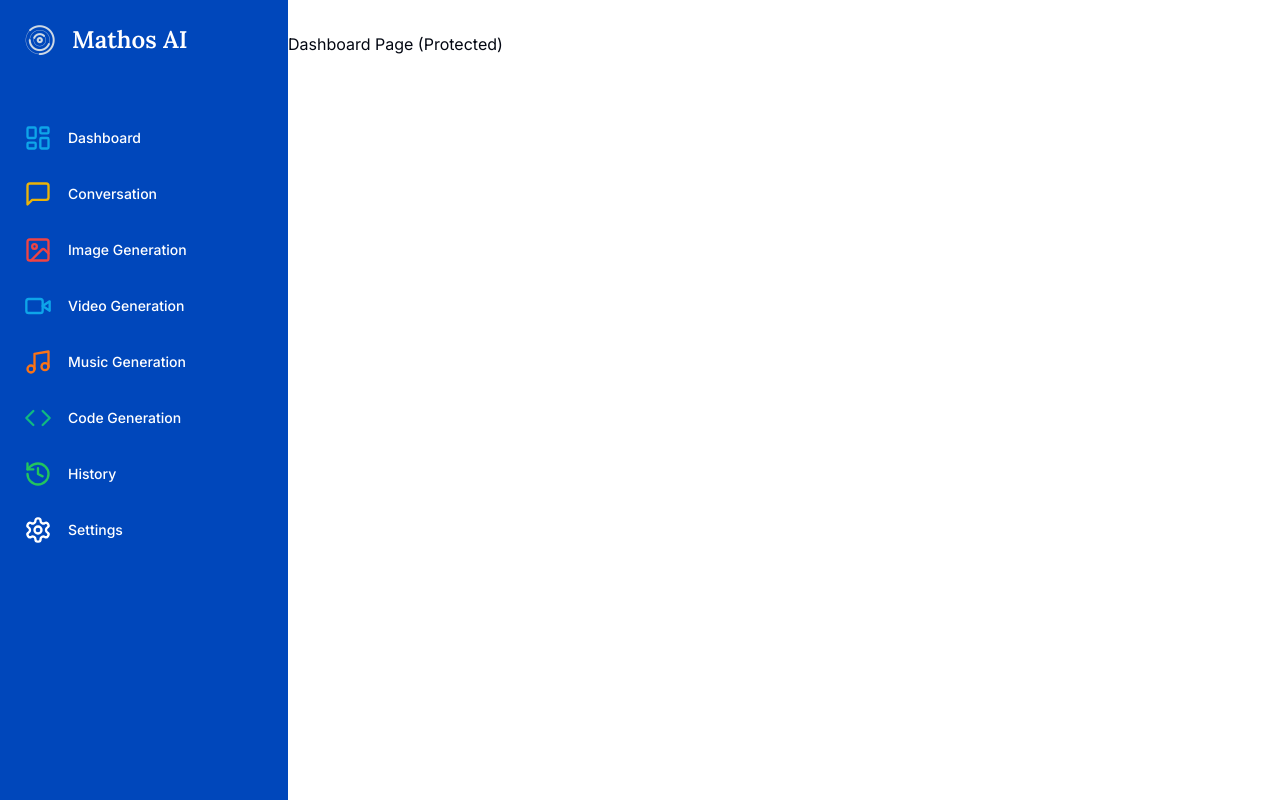
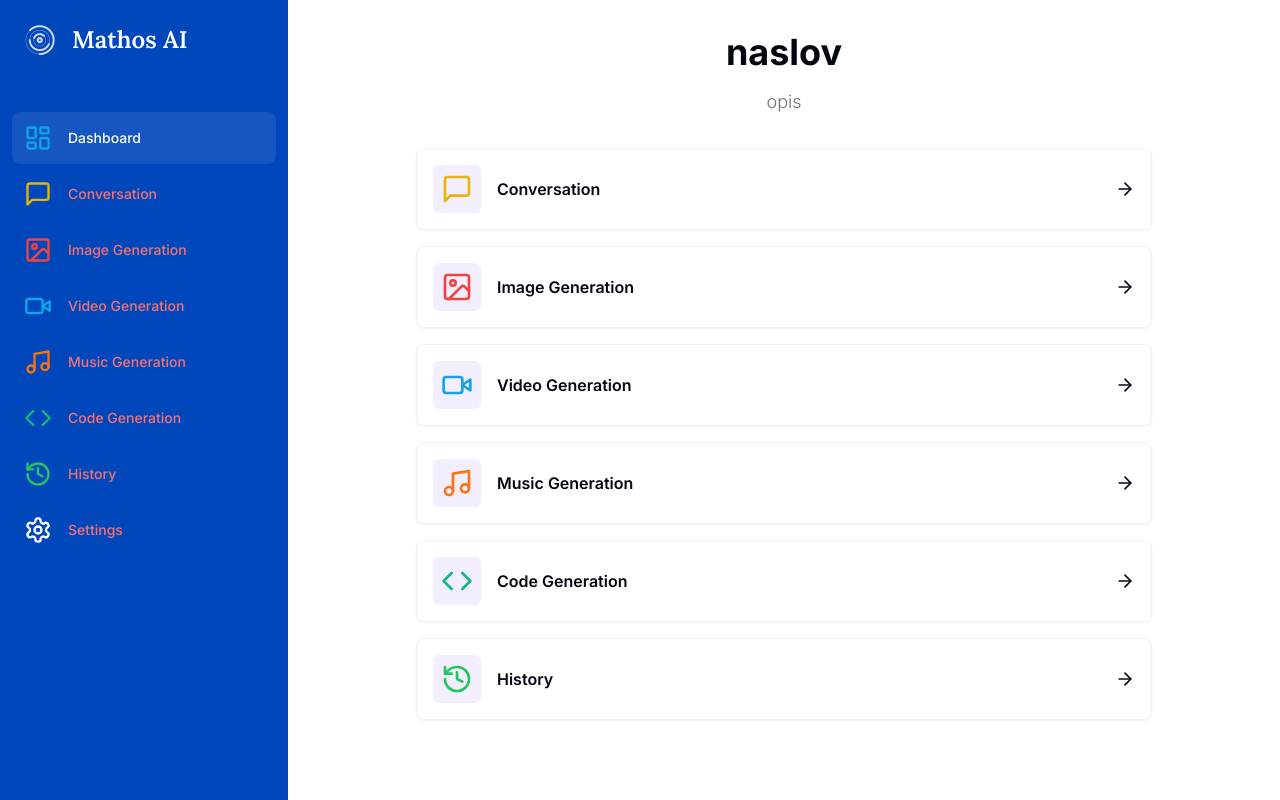
Before and after one commit to branebb/ai-tools, a Next.js app: page /dashboard in a window 1280 px wide. Built offline with nearby package versions, Linux system fonts and the light colour scheme.

Commit message:
Dashboard page finished, mobile-sidebar bug fixed

```diff
--- a/app/(dashboard)/(routes)/dashboard/page.tsx
+++ b/app/(dashboard)/(routes)/dashboard/page.tsx
@@ -1,7 +1,89 @@
+"use client";
+
+import { Card } from "@/components/ui/card";
+import { cn } from "@/lib/utils";
+import { useRouter } from "next/navigation";
+
+import { MessageSquare, ImageIcon, VideoIcon, Music, HistoryIcon, Code, Settings, ArrowRight } from "lucide-react"
+
+const tools = [
+  {
+      label: "Conversation",
+      icon: MessageSquare,
+      href: "/conversation",
+      bgColor: "bg-violet-500/10",
+      color: "text-yellow-500",
+  },
+
+  {
+      label: "Image Generation",
+      icon: ImageIcon,
+      href: "/image",
+      bgColor: "bg-violet-500/10",
+      color: "text-red-500",
+  },
+
+  {
+      label: "Video Generation",
+      icon: VideoIcon,
+      href: "/video",
+      bgColor: "bg-violet-500/10",
+      color: "text-sky-500",
+  },
+
+  {
+      label: "Music Generation",
+      icon: Music,
+      href: "/music",
+      bgColor: "bg-violet-500/10",
+      color: "text-orange-500",
+  },
+
+  {
+      label: "Code Generation",
+      icon: Code,
+      href: "/code",
+      bgColor: "bg-violet-500/10",
+      color: "text-emerald-500",
+  },
+
+  {
+      label: "History",
+      icon: HistoryIcon,
+      href: "/history",
+      bgColor: "bg-violet-500/10",
+      color: "text-green-500",
+  }
+];
+
+
 const DashboardPage = () => {
+  const router = useRouter();
   return (
     <div>
-      <p>Dashboard Page (Protected)</p>
+      <div className="mb-8 space-y-4">
+        <h2 className="text-2xl md:text-4xl font-bold text-center">naslov</h2>
+        <p className="text-muted-foreground font-light text-sm md:text-lg text-center">
+          opis
+        </p>
+      </div>
+      <div className="px-4 md:px-20 lg:px-32 space-y-4">
+        {tools.map((tool) => (
+          <Card onClick={() => router.push(tool.href)}
+          key={tool.href}
+          className="p-4 border-black/5 flex items-center justify-between hover:shadow-md transition cursor-pointer">
+            <div className="flex items-center gap-x-4">
+              <div className={cn("p-2 w-fit rounded-md", tool.bgColor)}>
+                <tool.icon className={cn("w-8 h-8", tool.color)} />
+              </div>
+              <div className="font-semibold">
+                {tool.label}
+              </div>
+            </div>
+            <ArrowRight className="w-5 h-5"/>
+          </Card>
+        ))}
+      </div>
     </div>
   )
 }
--- a/components/mobile-sidebar.tsx
+++ b/components/mobile-sidebar.tsx
@@ -4,8 +4,19 @@
 import { Menu } from "lucide-react";
 import { Sheet, SheetContent, SheetTrigger } from "@/components/ui/sheet";
 import Sidebar from "@/components/sidebar";
+import { useEffect, useState } from "react";
 
 const MobileSidebar = () => {
+    const [isMounted, setIsMounted] = useState(false);
+
+    useEffect(() => {
+        setIsMounted(true);
+    }, []);
+
+    if(!isMounted){
+        return null;
+    }
+
     return (
         <Sheet>
             <SheetTrigger>
--- a/components/sidebar.tsx
+++ b/components/sidebar.tsx
@@ -6,6 +6,8 @@
 
 import { cn } from "@/lib/utils";
 import { LayoutDashboard, MessageSquare, ImageIcon, VideoIcon, Music, HistoryIcon, Code, Settings } from "lucide-react"
+
+import { usePathname } from "next/navigation";
 
 const lora = Lora({ weight: "600", subsets: ["latin"] })
 
@@ -63,10 +65,13 @@
         label: "Settings",
         icon: Settings,
         href: "/settings",
+        color: "text-white",
     },
 ];
 
 const Sidebar = () => {
+    const pathname = usePathname();
+
     return (
         <div className="space-y-4 py-4 flex flex-col h-full bg-[#0047BB] text-white">
             <div className="px-3 py-2 flex-1">
@@ -78,11 +83,8 @@
                 </Link>
                 <div className="space-y-1">
                     {routes.map((route) => (
-                        <Link href={route.href}
-                            key={route.href}
-                            className="text-sm group flex p-3 w-full
-                        justify-start font-medium cursor-pointer hover:text-white hover:bg-[#CED9E5]/10
-                        rounded-lg transition">
+                        <Link href={route.href} key={route.href} className={cn("text-sm group flex p-3 w-full justify-start font-medium cursor-pointer hover:text-white hover:bg-[#CED9E5]/10 rounded-lg transition",
+                        pathname === route.href ? "text-white bg-[#CED9E5]/10" : "text-red-400")}>
                             <div className="flex items-center flex-1">
                                 <route.icon className={cn("h-7 w-7 mr-4", route.color)} />
                                 {route.label}
--- /dev/null
+++ b/components/ui/card.tsx
@@ -0,0 +1,79 @@
+import * as React from "react"
+
+import { cn } from "@/lib/utils"
+
+const Card = React.forwardRef<
+  HTMLDivElement,
+  React.HTMLAttributes<HTMLDivElement>
+>(({ className, ...props }, ref) => (
+  <div
+    ref={ref}
+    className={cn(
+      "rounded-lg border bg-card text-card-foreground shadow-sm",
+      className
+    )}
+    {...props}
+  />
+))
+Card.displayName = "Card"
+
+const CardHeader = React.forwardRef<
+  HTMLDivElement,
+  React.HTMLAttributes<HTMLDivElement>
+>(({ className, ...props }, ref) => (
+  <div
+    ref={ref}
+    className={cn("flex flex-col space-y-1.5 p-6", className)}
+    {...props}
+  />
+))
+CardHeader.displayName = "CardHeader"
+
+const CardTitle = React.forwardRef<
+  HTMLParagraphElement,
+  React.HTMLAttributes<HTMLHeadingElement>
+>(({ className, ...props }, ref) => (
+  <h3
+    ref={ref}
+    className={cn(
+      "text-2xl font-semibold leading-none tracking-tight",
+      className
+    )}
+    {...props}
+  />
+))
+CardTitle.displayName = "CardTitle"
+
+const CardDescription = React.forwardRef<
+  HTMLParagraphElement,
+  React.HTMLAttributes<HTMLParagraphElement>
+>(({ className, ...props }, ref) => (
+  <p
+    ref={ref}
+    className={cn("text-sm text-muted-foreground", className)}
+    {...props}
+  />
+))
+CardDescription.displayName = "CardDescription"
+
+const CardContent = React.forwardRef<
+  HTMLDivElement,
+  React.HTMLAttributes<HTMLDivElement>
+>(({ className, ...props }, ref) => (
+  <div ref={ref} className={cn("p-6 pt-0", className)} {...props} />
+))
+CardContent.displayName = "CardContent"
+
+const CardFooter = React.forwardRef<
+  HTMLDivElement,
+  React.HTMLAttributes<HTMLDivElement>
+>(({ className, ...props }, ref) => (
+  <div
+    ref={ref}
+    className={cn("flex items-center p-6 pt-0", className)}
+    {...props}
+  />
+))
+CardFooter.displayName = "CardFooter"
+
+export { Card, CardHeader, CardFooter, CardTitle, CardDescription, CardContent }
```
